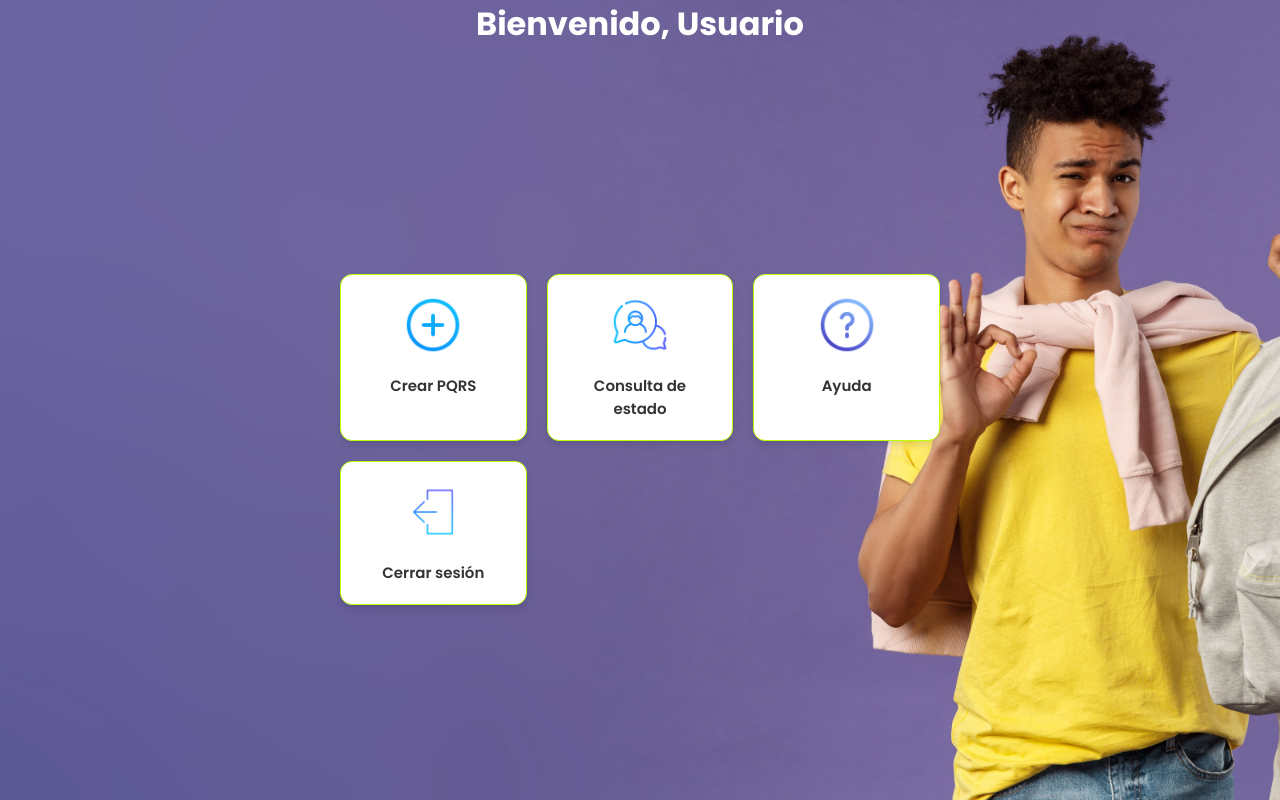
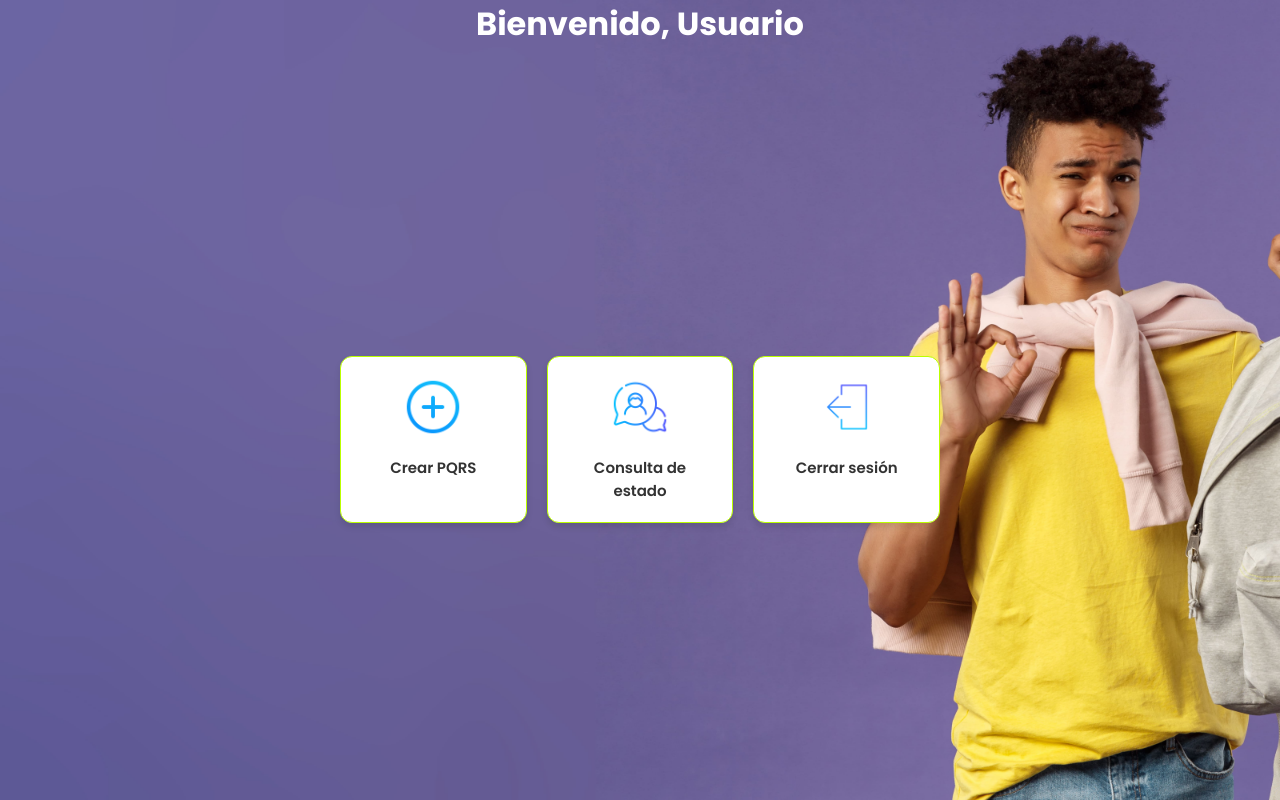
Before and after one commit to lasele2025/pqrs-fastapi-react, a React (Vite) app: page /PanelUsuario in a window 1280 px wide. Built offline with nearby package versions, Linux system fonts and the light colour scheme.

Commit message:
Update PanelUsuario.jsx

```diff
--- a/src/Components/panelUsuario/PanelUsuario.jsx
+++ b/src/Components/panelUsuario/PanelUsuario.jsx
@@ -19,10 +19,7 @@ export default function Dashboard() {
           <img src="/consultante.png" alt="Consulta de Estado PQRS" />
           <p>Consulta de estado</p>
         </Link>
-        <Link to="/ayuda" className="dashboard-card">
-          <img src="/ayuda.png" alt="Ayuda" />
-          <p>Ayuda</p>
-        </Link>
+
         <Link to="/Login" className="dashboard-card">
           <img src="/cerrar-sesion.png" alt="Cerrar sesión" />
           <p>Cerrar sesión</p>
```
